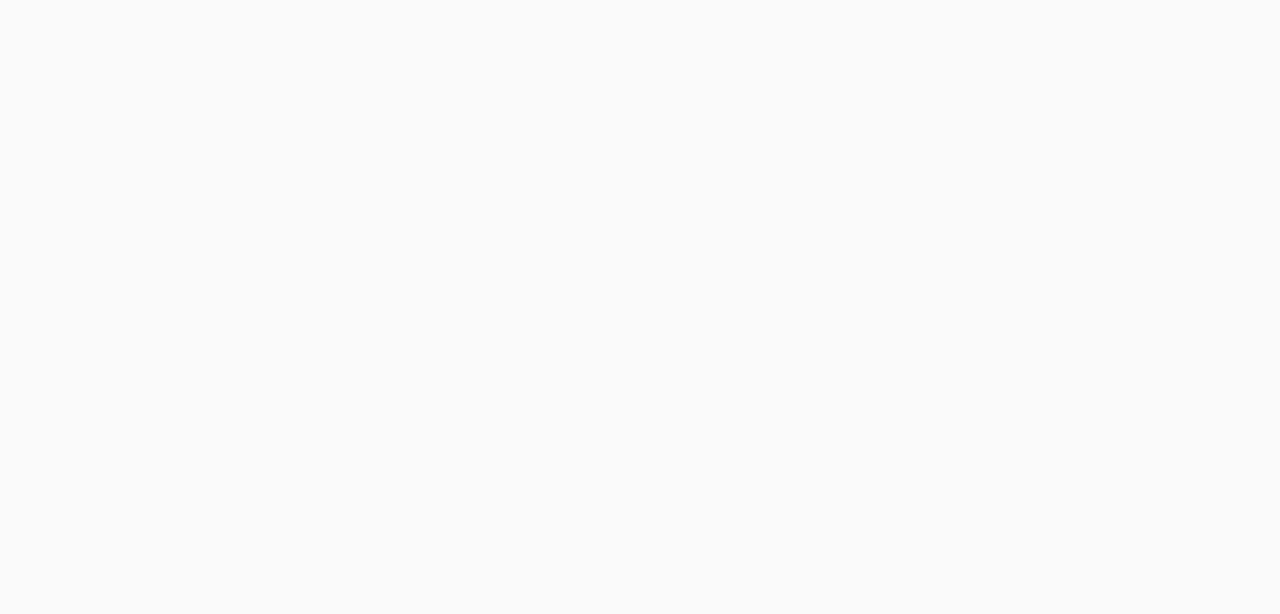
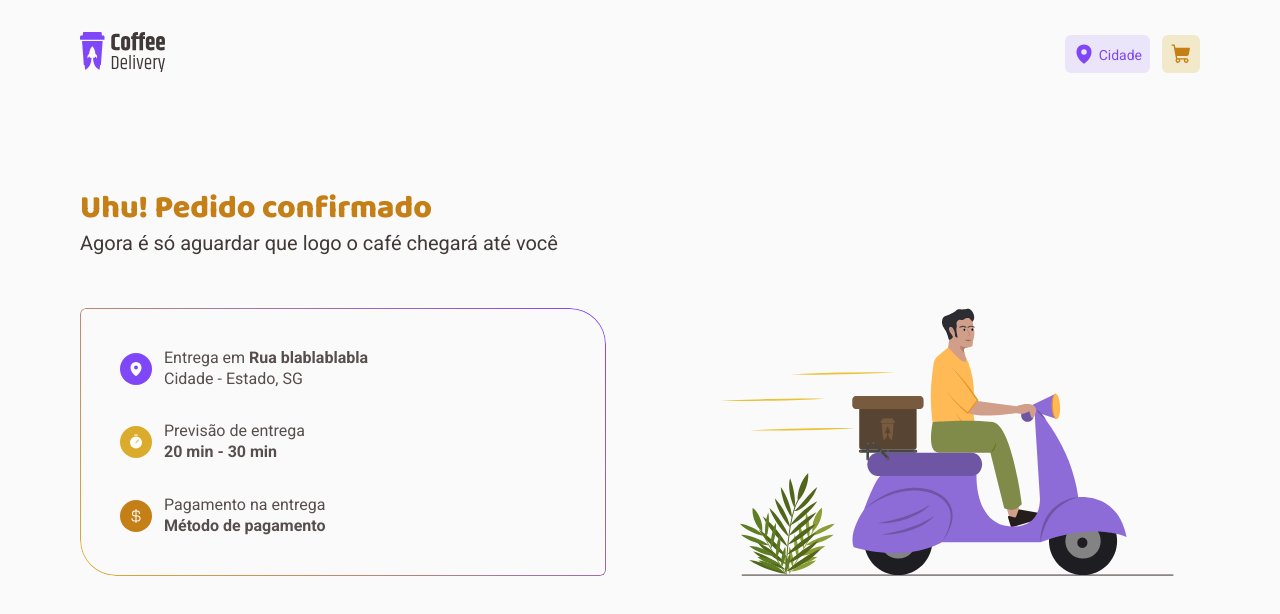
Before and after one commit to CiceroRMG/Coffee-Delivery-React, a React (Vite) app: page /success in a window 1280 px wide. Before the commit this address had no page. Shown: the top 614 px of the page. Built offline with nearby package versions, Linux system fonts and the light colour scheme.

Commit message:
feat: implementa pagina de success completa

```diff
--- a/src/Router.tsx
+++ b/src/Router.tsx
@@ -2,6 +2,7 @@
 import { Home } from './pages/Home'
 import { Checkout } from './pages/Checkout'
 import { DefaultLayout } from './layouts/DefaultLayout'
+import { Success } from './pages/Success'
 
 export function Router() {
   return (
@@ -9,6 +10,7 @@
       <Route path="/" element={<DefaultLayout />}>
         <Route path="/" element={<Home />} />
         <Route path="/checkout" element={<Checkout />} />
+        <Route path="/success" element={<Success />} />
       </Route>
     </Routes>
   )
--- /dev/null
+++ b/src/pages/Success/index.tsx
@@ -0,0 +1,58 @@
+import { CurrencyDollar, MapPin, Timer } from '@phosphor-icons/react'
+import {
+  InfoContent,
+  InfoTextDiv,
+  SuccessContainer,
+  SuccessHeader,
+  SuccessInfosContent,
+  SuccessMainContainer,
+} from './styles'
+
+export function Success() {
+  return (
+    <>
+      <SuccessContainer>
+        <SuccessHeader>
+          <h1>Uhu! Pedido confirmado</h1>
+          <span>Agora é só aguardar que logo o café chegará até você</span>
+        </SuccessHeader>
+        <SuccessMainContainer>
+          <SuccessInfosContent>
+            <InfoContent>
+              <MapPin weight="fill" size={16} className="mapImg" />
+              <InfoTextDiv>
+                <span>
+                  Entrega em <strong>Rua blablablabla</strong>
+                </span>
+                <span>Cidade - Estado, SG</span>
+              </InfoTextDiv>
+            </InfoContent>
+            <InfoContent>
+              <Timer weight="fill" size={16} className="timerImg" />
+              <InfoTextDiv>
+                <span>Previsão de entrega</span>
+                <span>
+                  <strong>20 min - 30 min</strong>
+                </span>
+              </InfoTextDiv>
+            </InfoContent>
+            <InfoContent>
+              <CurrencyDollar
+                weight="regular"
+                size={16}
+                className="dollarImg"
+              />
+              <InfoTextDiv>
+                <span>Pagamento na entrega</span>
+                <span>
+                  <strong>Método de pagamento</strong>
+                </span>
+              </InfoTextDiv>
+            </InfoContent>
+          </SuccessInfosContent>
+          <img src="/src/assets/motocycle.svg" alt="" />
+        </SuccessMainContainer>
+      </SuccessContainer>
+    </>
+  )
+}
--- /dev/null
+++ b/src/pages/Success/styles.ts
@@ -0,0 +1,99 @@
+import styled from 'styled-components'
+
+export const SuccessContainer = styled.div`
+  max-width: 72rem;
+  width: 100%;
+  padding: 2rem 1rem;
+  padding-top: 5rem;
+  margin: 0 auto;
+
+  display: flex;
+  flex-direction: column;
+  gap: 2.5rem;
+`
+
+export const SuccessHeader = styled.div`
+  h1 {
+    color: ${(props) => props.theme['yellow-700']};
+    font-size: 2rem;
+    font-weight: 800;
+    line-height: 130%;
+  }
+
+  span {
+    color: ${(props) => props.theme['gray-800']};
+    font-size: 1.25rem;
+    line-height: 130%;
+  }
+`
+export const SuccessMainContainer = styled.div`
+  display: flex;
+  align-items: center;
+  gap: 6.38rem;
+`
+export const SuccessInfosContent = styled.div`
+  display: flex;
+  padding: 2.5rem;
+  flex-direction: column;
+  gap: 2rem;
+  position: relative;
+  border-radius: 0.375rem 2.25rem;
+  background: inherit;
+  z-index: 1;
+  flex: 1;
+
+  &::before {
+    content: '';
+    position: absolute;
+    top: 0;
+    left: 0;
+    right: 0;
+    bottom: 0;
+    border-radius: inherit;
+    padding: 1px; /* Ajuste conforme necessário */
+    background: linear-gradient(45deg, #dbac2c, #8047f8);
+    -webkit-mask:
+      linear-gradient(#fff 0 0) content-box,
+      linear-gradient(#fff 0 0);
+    -webkit-mask-composite: destination-out;
+    mask-composite: exclude;
+    z-index: -1;
+  }
+`
+export const InfoContent = styled.div`
+  display: flex;
+  gap: 0.75rem;
+  align-items: center;
+
+  svg {
+    color: ${(props) => props.theme.white};
+    border-radius: 62.5rem;
+    display: flex;
+    padding: 0.5rem;
+    justify-content: center;
+    align-items: center;
+    gap: 0.5rem;
+    box-sizing: content-box;
+  }
+
+  .dollarImg {
+    background: ${(props) => props.theme['yellow-700']};
+  }
+
+  .mapImg {
+    background: ${(props) => props.theme['purple-500']};
+  }
+
+  .timerImg {
+    background: ${(props) => props.theme['yellow-500']};
+  }
+`
+export const InfoTextDiv = styled.div`
+  display: flex;
+  flex-direction: column;
+
+  color: ${(props) => props.theme['gray-700']};
+  font-size: 1rem;
+  font-style: normal;
+  line-height: 130%;
+`
```
Also changed, not shown: src/assets/motocycle.svg (added).
